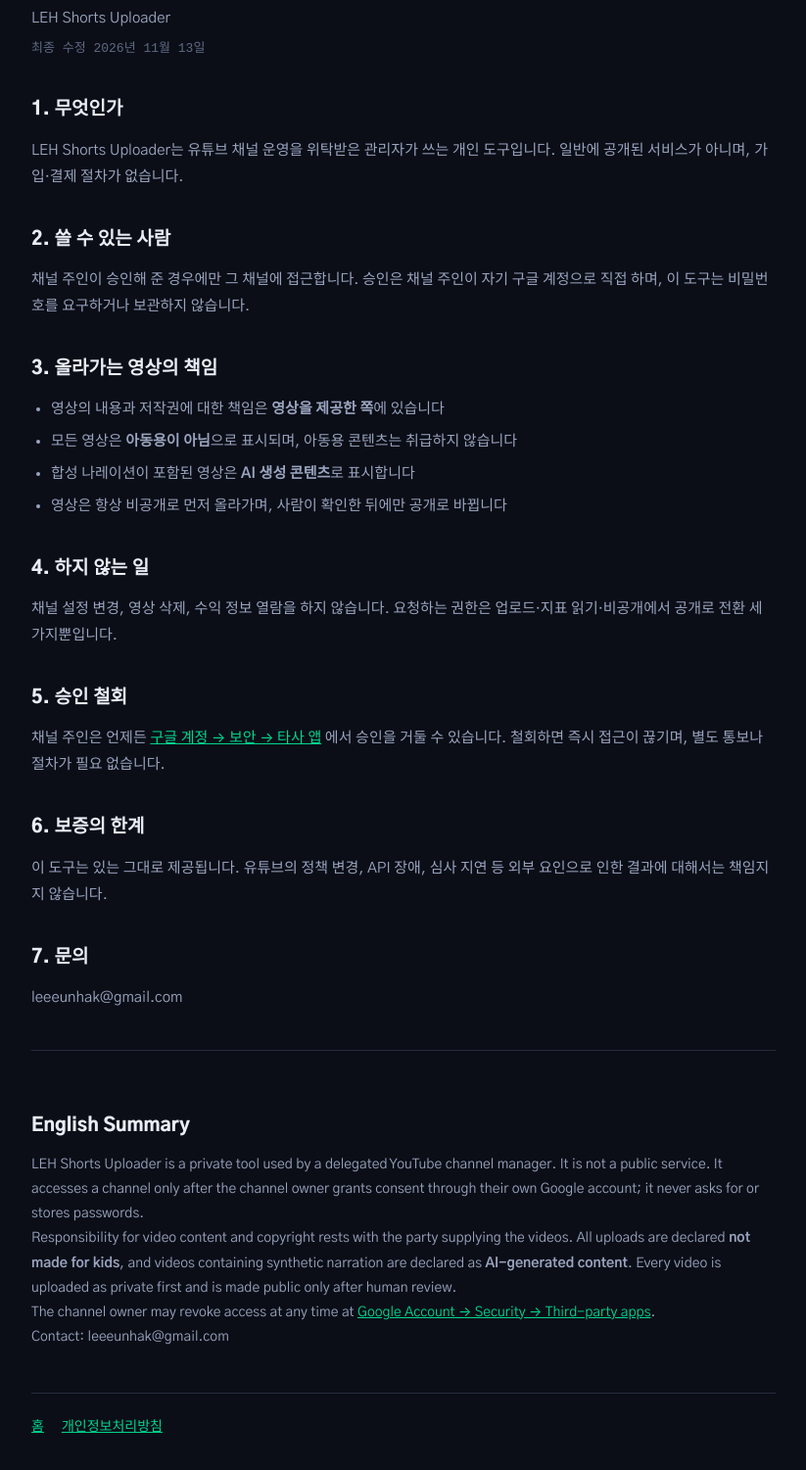
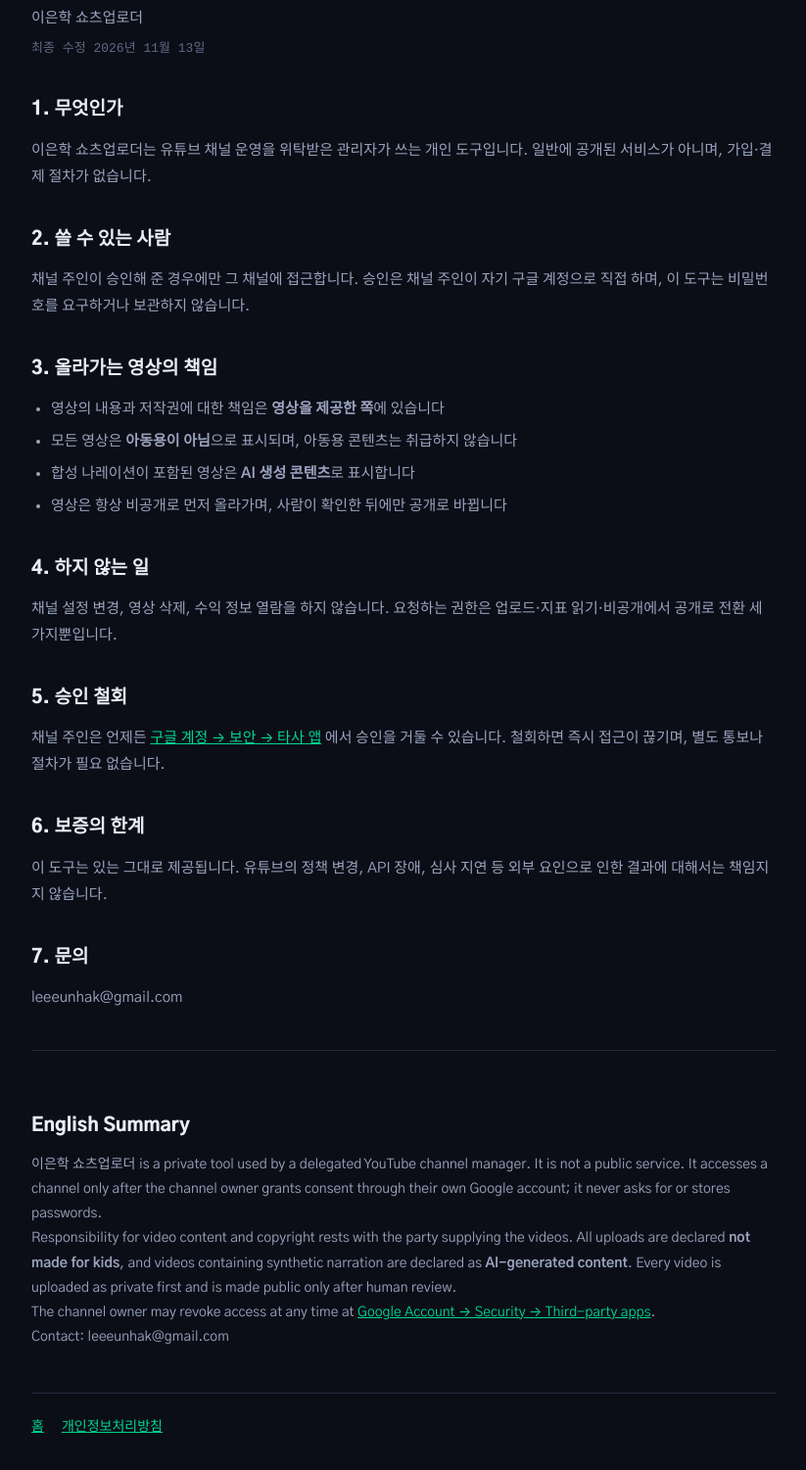
Before and after one commit to 2eunhak2/shorts-uploader-pages, a plain HTML site: page terms.html in a window 1280 px wide. Shown: the part 105-1606 px from the top of the page at 98% size, without its empty margins (228-1051 px from the left). Drawn offline with Linux system fonts and the light colour scheme.

Commit message:
앱 이름을 이은학 쇼츠업로더 로 되돌림
Co-Authored-By: Claude Opus 5.5 <noreply@anthropic.com>

```diff
--- a/terms.html
+++ b/terms.html
@@ -23,14 +23,14 @@ th{color:var(--fg);font-weight:700}
 .en{margin-top:40px;padding-top:26px;border-top:1px solid var(--line)}
 .en p,.en li{font-size:14px}
 </style>
-<title>서비스 약관 · LEH Shorts Uploader</title>
+<title>서비스 약관 · 이은학 쇼츠업로더</title>
 <div class="w">
 <h1>서비스 약관</h1>
-<p class="sub">LEH Shorts Uploader</p>
+<p class="sub">이은학 쇼츠업로더</p>
 <p class="date">최종 수정 2026년 11월 13일</p>
 
 <h2>1. 무엇인가</h2>
-<p>LEH Shorts Uploader는 유튜브 채널 운영을 위탁받은 관리자가 쓰는 개인 도구입니다.
+<p>이은학 쇼츠업로더는 유튜브 채널 운영을 위탁받은 관리자가 쓰는 개인 도구입니다.
 일반에 공개된 서비스가 아니며, 가입·결제 절차가 없습니다.</p>
 
 <h2>2. 쓸 수 있는 사람</h2>
@@ -63,7 +63,7 @@ th{color:var(--fg);font-weight:700}
 
 <div class="en">
 <h2>English Summary</h2>
-<p>LEH Shorts Uploader is a private tool used by a delegated YouTube channel manager. It is not a
+<p>이은학 쇼츠업로더 is a private tool used by a delegated YouTube channel manager. It is not a
 public service. It accesses a channel only after the channel owner grants consent through their
 own Google account; it never asks for or stores passwords.</p>
 <p>Responsibility for video content and copyright rests with the party supplying the videos.
```
Also changed, not shown: index.html (+3 -3 lines), privacy.html (+3 -3 lines).
